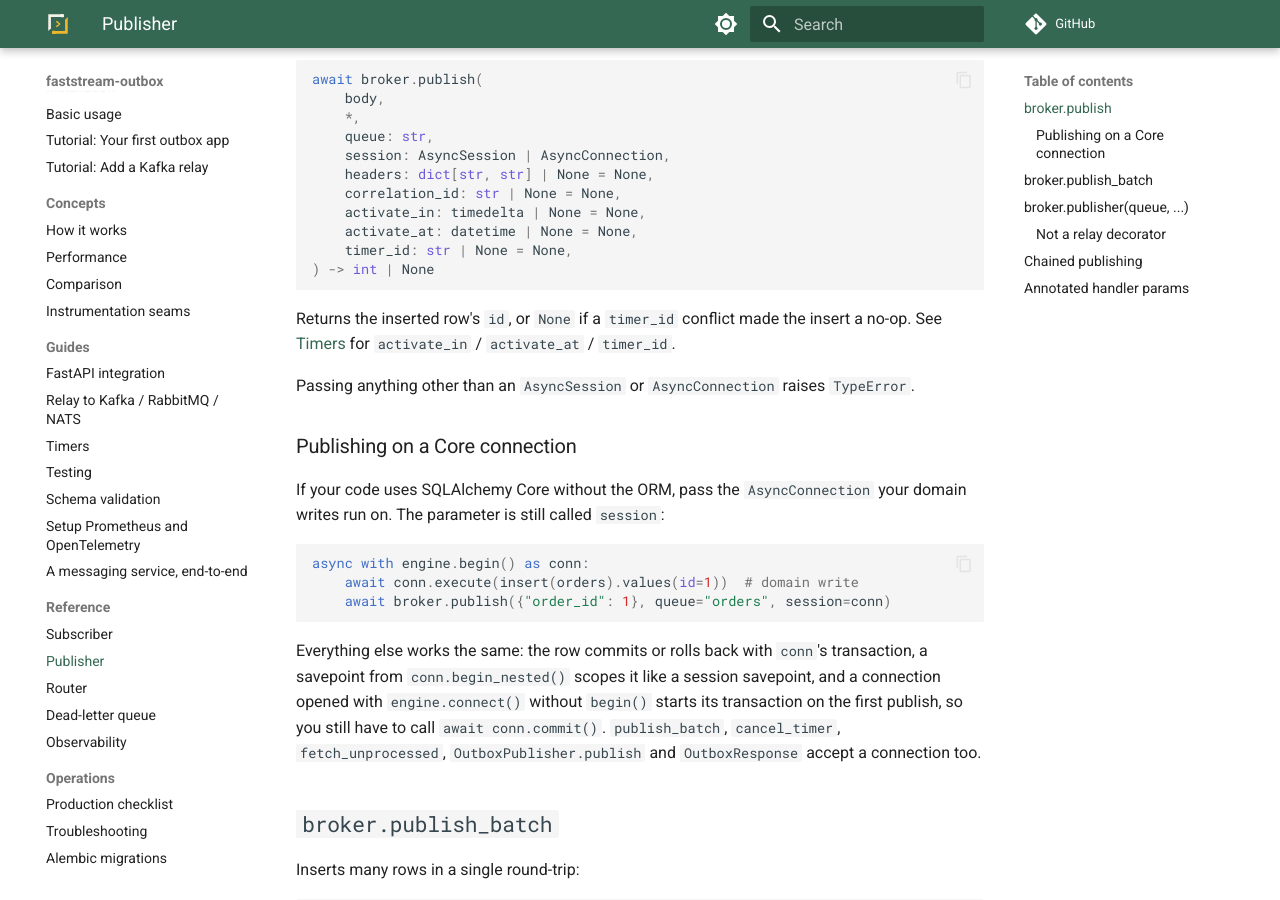
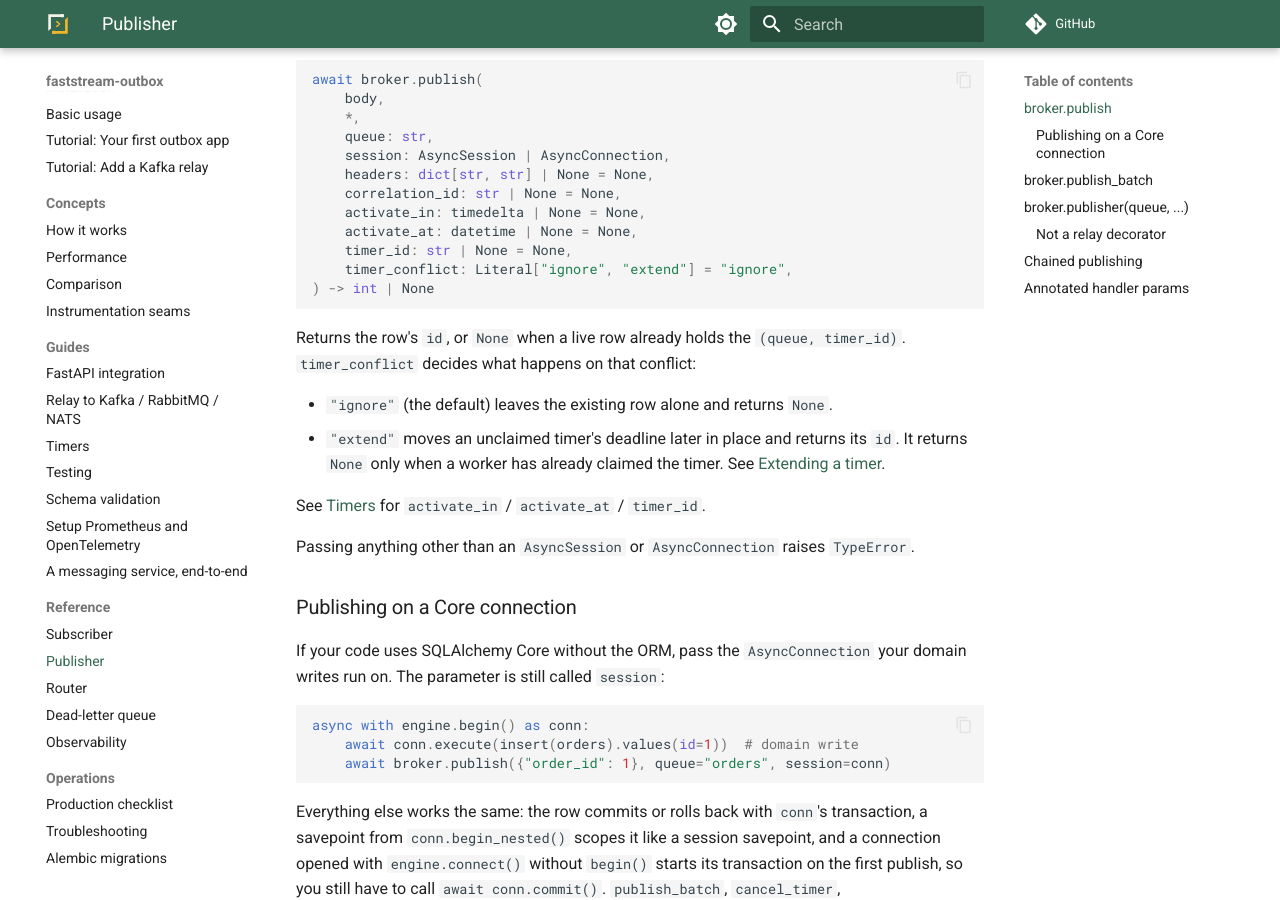
Before and after one commit to modern-python/faststream-outbox, an MkDocs documentation site: the page built from docs/usage/publisher.md, in a window 1280 px wide and 900 px high, scrolled down 810 px. Built offline with MkDocs 1.6.1 and Material for MkDocs 9.7.7, drawn with Linux system fonts in a browser that asks for light colours; comment, search, counter and statistics services are not loaded.

Commit message:
docs: list timer_conflict in the broker.publish reference (#257)

````diff
--- a/docs/usage/publisher.md
+++ b/docs/usage/publisher.md
@@ -43,12 +43,19 @@ await broker.publish(
     activate_in: timedelta | None = None,
     activate_at: datetime | None = None,
     timer_id: str | None = None,
+    timer_conflict: Literal["ignore", "extend"] = "ignore",
 ) -> int | None
 ```
 
-Returns the inserted row's `id`, or `None` if a `timer_id` conflict made
-the insert a no-op. See [Timers](./timers.md) for `activate_in` /
-`activate_at` / `timer_id`.
+Returns the row's `id`, or `None` when a live row already holds the
+`(queue, timer_id)`. `timer_conflict` decides what happens on that conflict:
+
+- `"ignore"` (the default) leaves the existing row alone and returns `None`.
+- `"extend"` moves an unclaimed timer's deadline later in place and returns
+  its `id`. It returns `None` only when a worker has already claimed the
+  timer. See [Extending a timer](./timers.md#extending-a-timer).
+
+See [Timers](./timers.md) for `activate_in` / `activate_at` / `timer_id`.
 
 Passing anything other than an `AsyncSession` or `AsyncConnection` raises
 `TypeError`.
````
